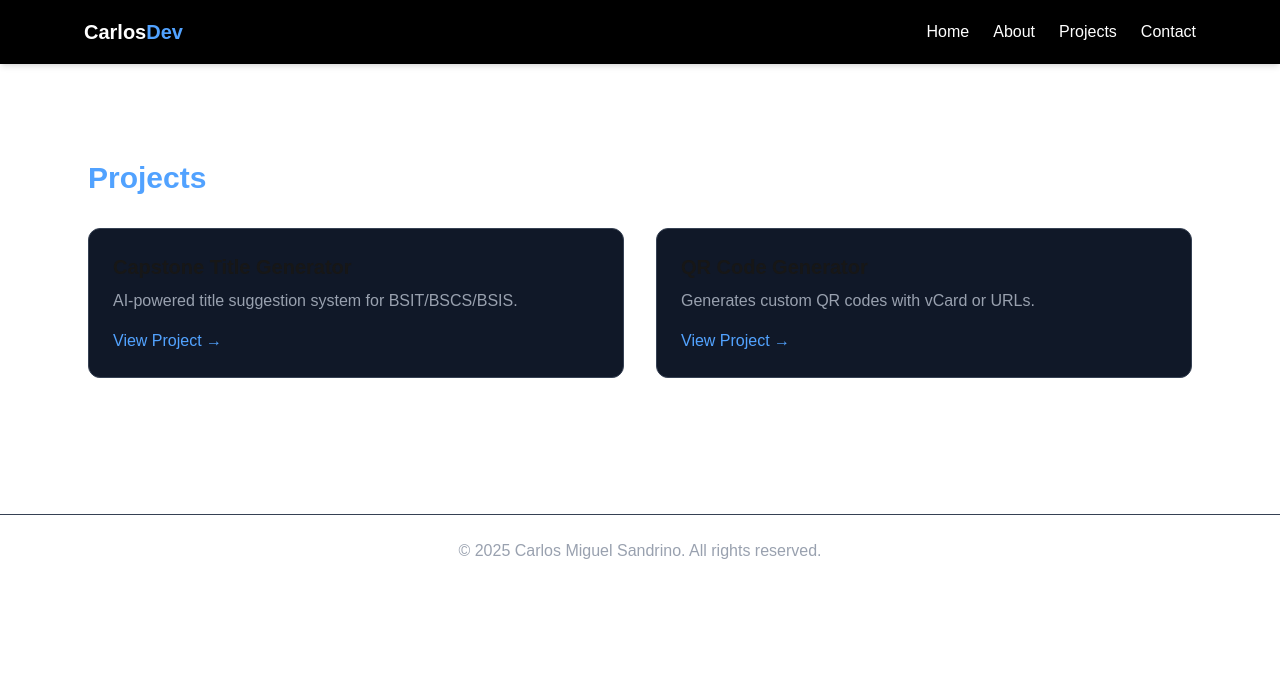
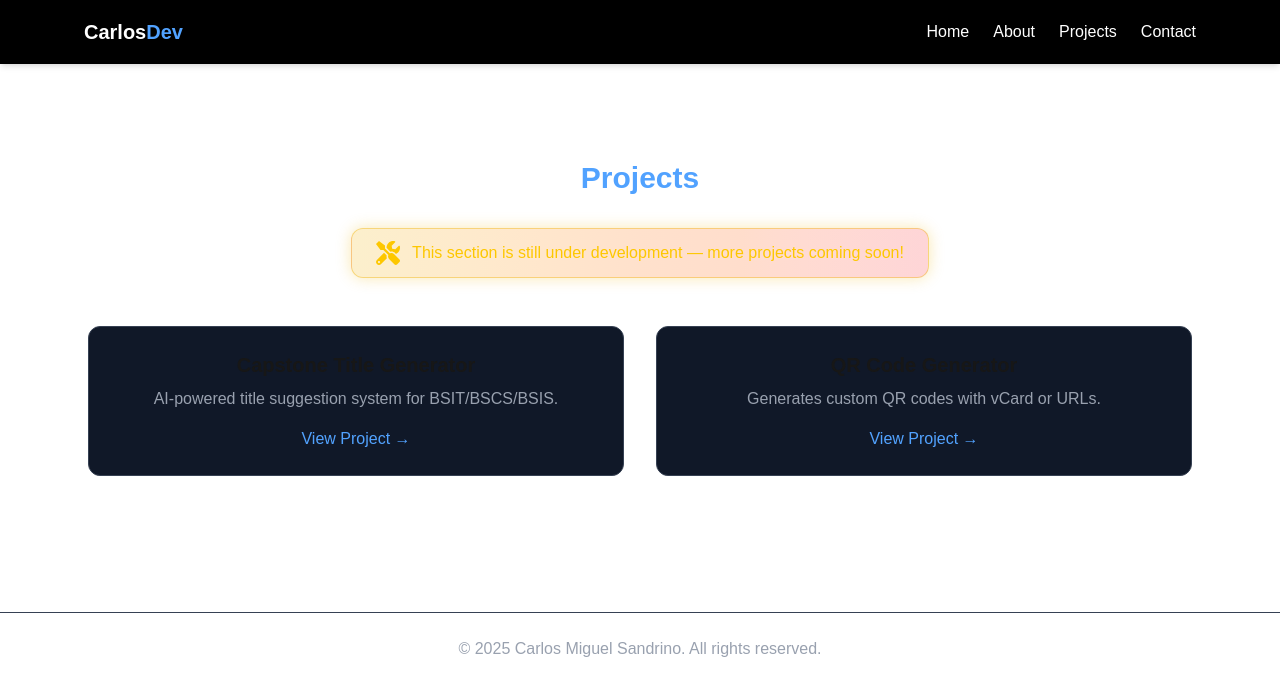
Before and after one commit to Crl0sDEV/Latest-Portfolio-V1, a Next.js app: page /projects in a window 1280 px wide. Shown: the top 696 px of the page. Built offline with nearby package versions, Linux system fonts and the light colour scheme.

Commit message:
update the project page

```diff
--- a/src/app/projects/page.js
+++ b/src/app/projects/page.js
@@ -1,5 +1,9 @@
+"use client";
+
 import Reveal from "../../components/Reveal";
 import ProjectCard from "../../components/ProjectCard";
+import { motion } from "framer-motion";
+import { FaTools } from "react-icons/fa";
 
 export default function Projects() {
   const projects = [
@@ -16,14 +20,30 @@ export default function Projects() {
   ];
 
   return (
-    <section className="max-w-6xl mx-auto py-24 px-6" id="projects">
+    <section className="max-w-6xl mx-auto py-24 px-6 text-center" id="projects">
       <Reveal>
         <h1 className="text-3xl font-bold mb-8 text-blue-400">Projects</h1>
       </Reveal>
 
+      {/* ⚙️ Under Development Notice */}
+      <Reveal delay={0.2}>
+        <motion.div
+          initial={{ opacity: 0, y: 20 }}
+          animate={{ opacity: 1, y: 0 }}
+          transition={{ duration: 0.6 }}
+          className="mb-12 inline-flex items-center gap-3 px-6 py-3 bg-gradient-to-r from-yellow-500/20 via-orange-500/20 to-red-500/20 border border-yellow-500/40 rounded-xl text-yellow-400 backdrop-blur-md shadow-[0_0_15px_rgba(234,179,8,0.3)]"
+        >
+          <FaTools className="text-2xl animate-spin-slow" />
+          <span className="font-medium">
+            This section is still under development — more projects coming soon!
+          </span>
+        </motion.div>
+      </Reveal>
+
+      {/* Project Cards (will appear below the notice) */}
       <div className="grid md:grid-cols-2 gap-8">
         {projects.map((project, index) => (
-          <Reveal key={index} delay={index * 0.2}>
+          <Reveal key={index} delay={index * 0.2 + 0.4}>
             <ProjectCard project={project} />
           </Reveal>
         ))}
```
